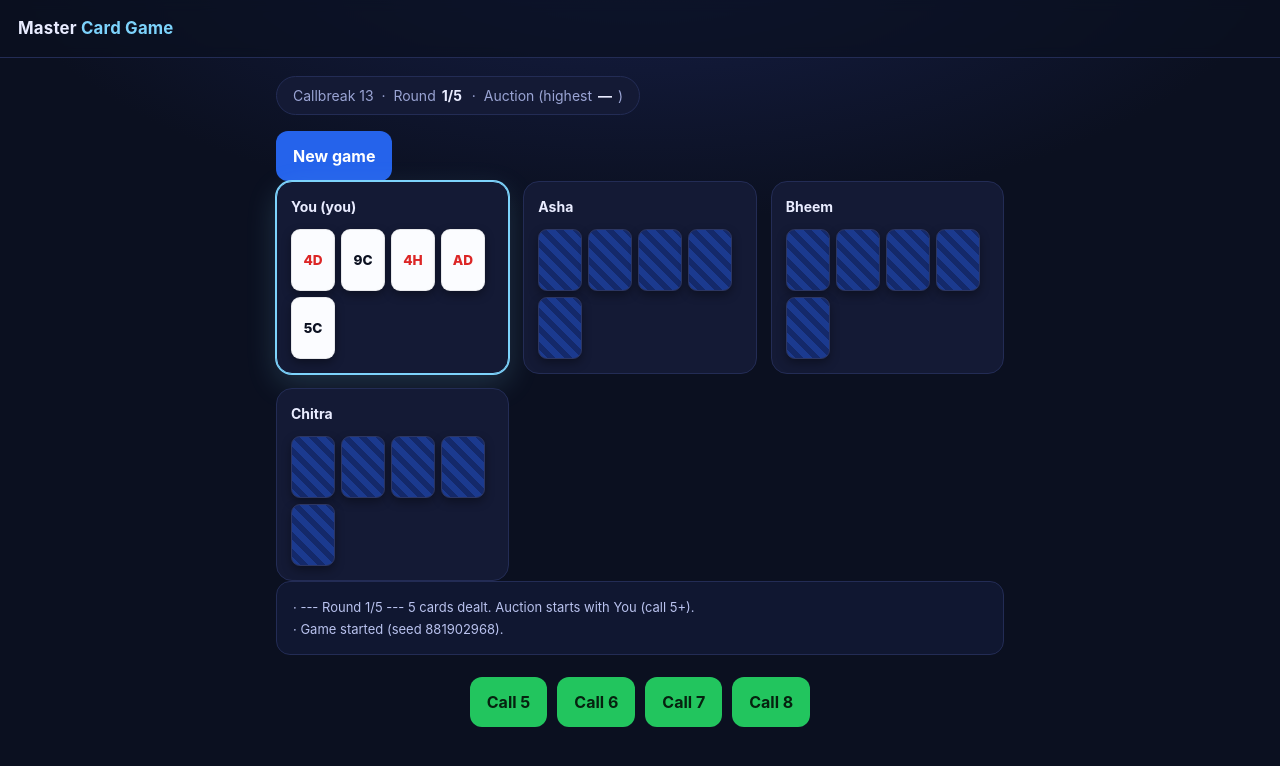
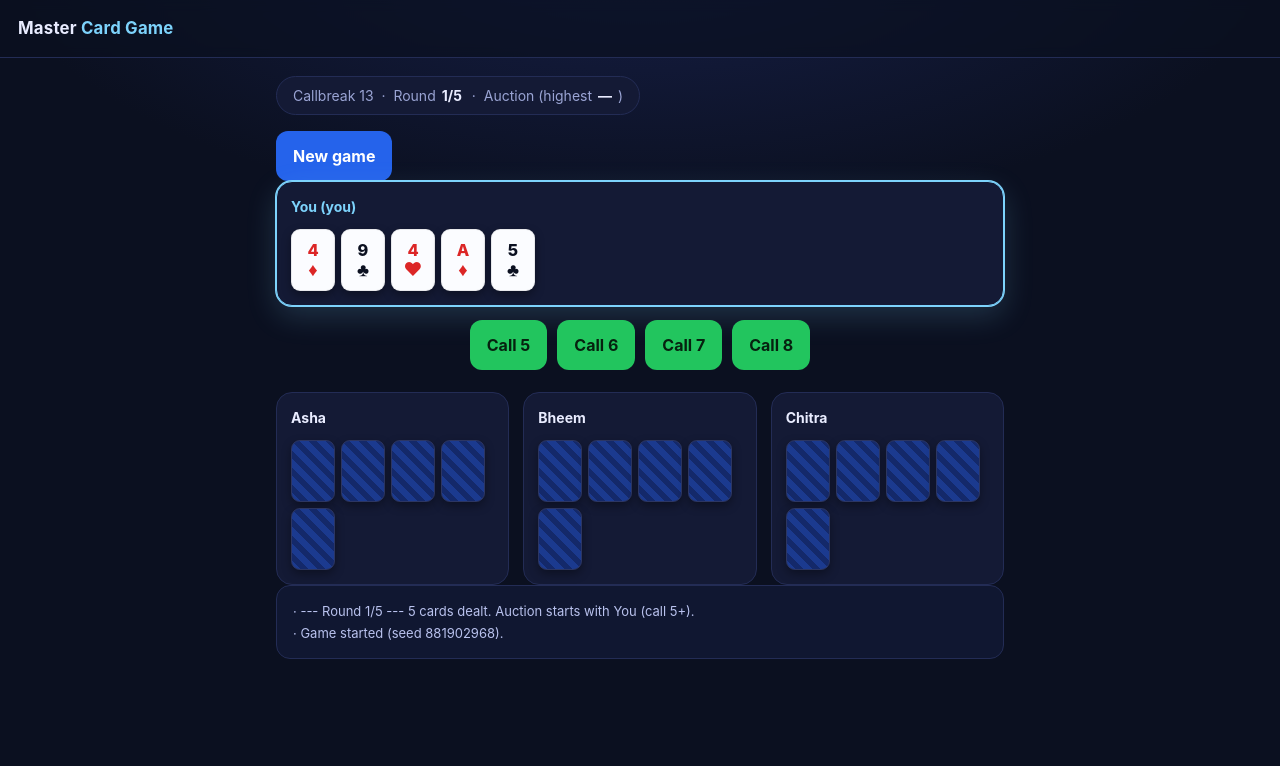
Before and after one commit to Shreecharanam/master-card-game, a website: page www/index.html in a window 1280 px wide. Both pictures are taken after a click on the button "Play vs Bots". Drawn offline with Linux system fonts and the light colour scheme.

Commit message:
Show your hand above the buttons; real card faces (rank+suit)

```diff
--- a/src/ui/web/style.css
+++ b/src/ui/web/style.css
@@ -230,3 +230,11 @@ a.dl-link {
   line-height: 1.7;
   min-height: 60px;
 }
+
+/* Your own hand: highlighted, and the action buttons sit right below it */
+.seat.mine { border-color: var(--sky); }
+.seat.mine .name span:first-child { color: var(--sky); }
+.card { flex-direction: column; gap: 1px; padding: 4px; }
+.card .rk { font-size: 1.02rem; line-height: 1; }
+.card .st { font-size: 1.15rem; line-height: 1; }
+.seats + #actions { margin-top: 14px; }
--- a/www/index.html
+++ b/www/index.html
@@ -237,6 +237,14 @@ a.dl-link {
   line-height: 1.7;
   min-height: 60px;
 }
+
+/* Your own hand: highlighted, and the action buttons sit right below it */
+.seat.mine { border-color: var(--sky); }
+.seat.mine .name span:first-child { color: var(--sky); }
+.card { flex-direction: column; gap: 1px; padding: 4px; }
+.card .rk { font-size: 1.02rem; line-height: 1; }
+.card .st { font-size: 1.15rem; line-height: 1; }
+.seats + #actions { margin-top: 14px; }
 
 </style>
 </head>
@@ -1630,14 +1638,17 @@ function el(tag, cls, html) {
   return e;
 }
 
+const SUIT_SYM = { S: '\u2660', H: '\u2665', D: '\u2666', C: '\u2663' };
 function cardEl(label) {
   const div = el('div', 'card');
   if (label === '??') {
     div.classList.add('back');
-  } else {
-    if (RED.has(label.slice(-1))) div.classList.add('red');
-    div.textContent = label;
-  }
+    return div;
+  }
+  const rank = label.slice(0, -1);
+  const suit = label.slice(-1);
+  if (RED.has(suit)) div.classList.add('red');
+  div.innerHTML = `<span class="rk">${rank}</span><span class="st">${SUIT_SYM[suit] || suit}</span>`;
   return div;
 }
 
@@ -1919,12 +1930,12 @@ function renderTable() {
     app.appendChild(onTable);
   }
 
-  // seats
-  const seats = el('div', 'seats');
-  for (const p of v.players) {
+  // one seat element
+  function seatEl(p) {
     const seat = el('div', 'seat');
     if (p.id === v.currentPlayerId) seat.classList.add('turn');
     if (p.folded) seat.classList.add('folded');
+    if (p.id === myId) seat.classList.add('mine');
 
     let extra = '';
     if (v.auction && v.auction[p.id] != null) {
@@ -1945,17 +1956,20 @@ function renderTable() {
     const cards = el('div', 'cards');
     for (const label of p.cards) cards.appendChild(cardEl(label));
     seat.appendChild(cards);
-    seats.appendChild(seat);
-  }
-  app.appendChild(seats);
-
-  // log
-  const log = el('div', 'log');
-  log.id = 'log';
-  log.innerHTML = v.log.map((l) => `&middot; ${l}`).join('<br>');
-  app.appendChild(log);
-
-  // actions
+    return seat;
+  }
+
+  const me = v.players.find((p) => p.id === myId);
+  const others = v.players.filter((p) => p.id !== myId);
+
+  // 1) YOUR hand first — cards visible, then the buttons right below it
+  if (me) {
+    const mineWrap = el('div', 'seats');
+    mineWrap.appendChild(seatEl(me));
+    app.appendChild(mineWrap);
+  }
+
+  // 2) action buttons (or winner / waiting text)
   const actions = el('div', 'actions');
   actions.id = 'actions';
   if (v.over) {
@@ -1971,6 +1985,19 @@ function renderTable() {
     actions.appendChild(el('div', 'hint', `Waiting for ${who ? who.name : '...'}`));
   }
   app.appendChild(actions);
+
+  // 3) other players
+  if (others.length) {
+    const seats = el('div', 'seats');
+    for (const p of others) seats.appendChild(seatEl(p));
+    app.appendChild(seats);
+  }
+
+  // 4) log
+  const log = el('div', 'log');
+  log.id = 'log';
+  log.innerHTML = v.log.map((l) => `&middot; ${l}`).join('<br>');
+  app.appendChild(log);
 }
 
 function doAction(action) {
```
Also changed, not shown: src/ui/web/app.js (+33 -14 lines).
